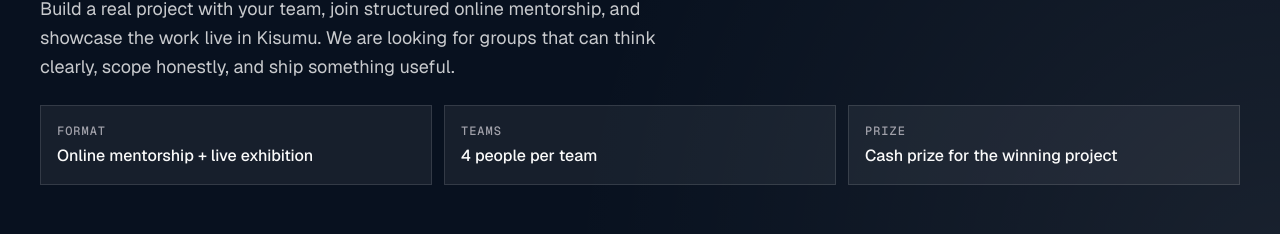
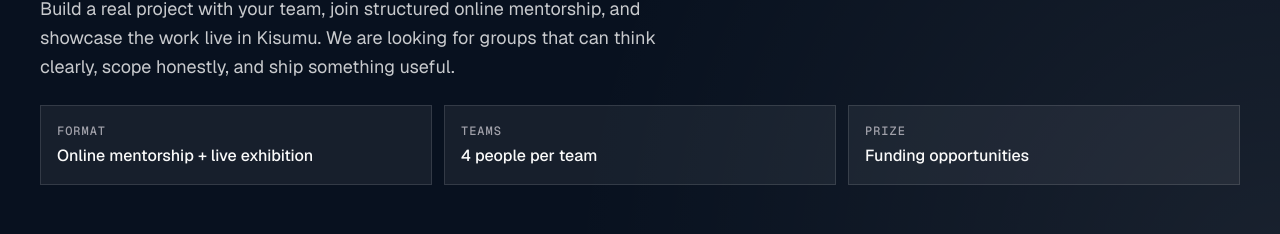
Before and after one commit to NallaLabs/nallalabs, a Next.js app: page /events/tech-for-media-2026 in a window 1280 px wide. Shown: the part 1931-2165 px from the top of the page. Built offline with nearby package versions, Linux system fonts and the light colour scheme.

Commit message:
Replace cash prize with funding opportunities

```diff
--- a/app/events/tech-for-media-2026/page.tsx
+++ b/app/events/tech-for-media-2026/page.tsx
@@ -133,7 +133,7 @@
                   </div>
                   <div className="border border-white/12 bg-white/6 p-4">
                     <p className="label-mono text-[#93C5FD] mb-1">Prize</p>
-                    <p className="font-medium">Cash prize for the winning project</p>
+                    <p className="font-medium">Funding opportunities</p>
                   </div>
                 </div>
               </div>
```
